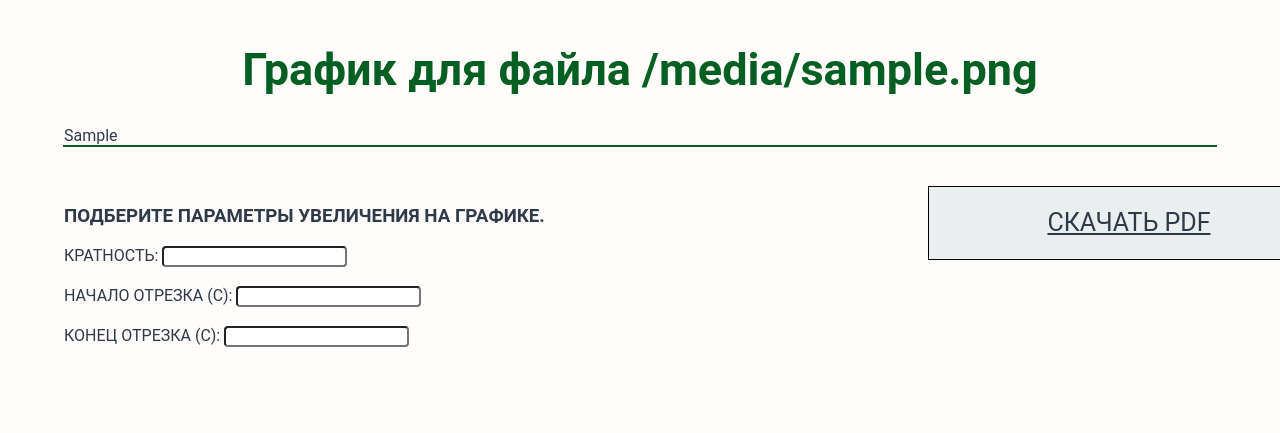
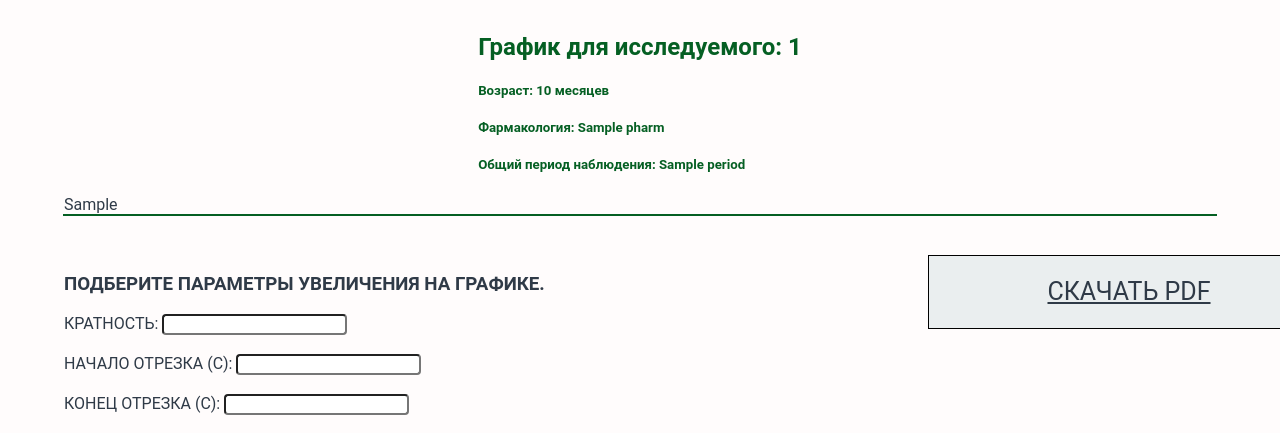
Before and after one commit to OlgaTora/Electrocorticography, a FastAPI app: template templates/result.html in a window 1280 px wide. Shown: the part 87-520 px from the top of that part. Run offline with FastAPI, Linux system fonts and the light colour scheme; the template is opened without the code that fills it: most values are stand-ins (such as "Sample title", 1, 10 or a date in 2020); the page is wider than the window, and the part outside it is not shown; some libraries are stand-ins or nearby versions.

Commit message:
add split name file

```diff
--- a/app.py
+++ b/app.py
@@ -82,10 +82,11 @@ async def upload_file(request: Request, file: UploadFile):
         fig.write_image(plot_path)
         edf_reader.close()
         os.remove(file_location)
+        id, age, pharm, period = _get_rat_data(str(file.filename))
 
         return templates.TemplateResponse("result.html",
                                           {"request": request,
-                                           "file_name": file.filename,
+                                           "id": id, "age": age, "pharm": pharm, "period": period,
                                            "graph_html": graph_html})
     except Exception as e:
         raise HTTPException(status_code=500, detail=f"{error_msg}: {str(e)}")
@@ -106,9 +107,6 @@ async def generate_pdf(is_zoomed: bool = Query(False), start_time: float = None,
                 row=i + 1,
                 col=1
             )
-
-        # fig = go.Figure()
-        # fig.add_trace(go.Scatter(x=times, y=signal, mode='lines', name='Сигнал'))
 
         fig.update_xaxes(range=[start_time, end_time])
         fig.write_image(zoomed_plot_path)
@@ -141,8 +139,7 @@ def save_to_pdf(image_paths: list, filename: str) -> str:
     c = canvas.Canvas(buffer)
 
     for img_path in image_paths:
-        # Добавляем изображение из файла в PDF
-        c.drawImage(img_path, 10, 10, width=plot_height, height=plot_width)
+        c.drawImage(img_path, 10, 600, width=plot_height, height=plot_width)
         c.showPage()
 
     c.save()
@@ -151,3 +148,9 @@ def save_to_pdf(image_paths: list, filename: str) -> str:
     with open(pdf_path, "wb") as f:
         f.write(buffer.read())
     return pdf_path
+
+
+def _get_rat_data(file_name: str):
+    file_name = file_name.split('.')[0]
+    file_name_split = file_name.split('_')
+    return file_name_split[0], file_name_split[1][:-1], file_name_split[2], file_name_split[3]
--- a/config.py
+++ b/config.py
@@ -5,5 +5,5 @@ files_path = Path("./storage")
 error_msg = 'Что-то пошло не так, мы работаем над этим'
 plot_path = "static/plot.png"
 zoomed_plot_path = "static/plot_zoomed.png"
-plot_height = 400
-plot_width = 500
+plot_height = 500
+plot_width = 220
--- a/templates/result.html
+++ b/templates/result.html
@@ -1,7 +1,10 @@
 {% extends 'base.html' %}
 {% block content %}
 <div class="page-title">
-    <h1>График для файла {{ file_name }}</h1>
+    <h2>График для исследуемого: {{ id }}</h2>
+    <h5>Возраст: {{ age }} месяцев </h5>
+    <h5>Фармакология: {{ pharm }}</h5>
+    <h5>Общий период наблюдения: {{ period }}</h5>
 </div>
 <div style="width: 90%; position: relative; top: 0px">
     <!-- Вставка интерактивного графика Plotly -->
```
